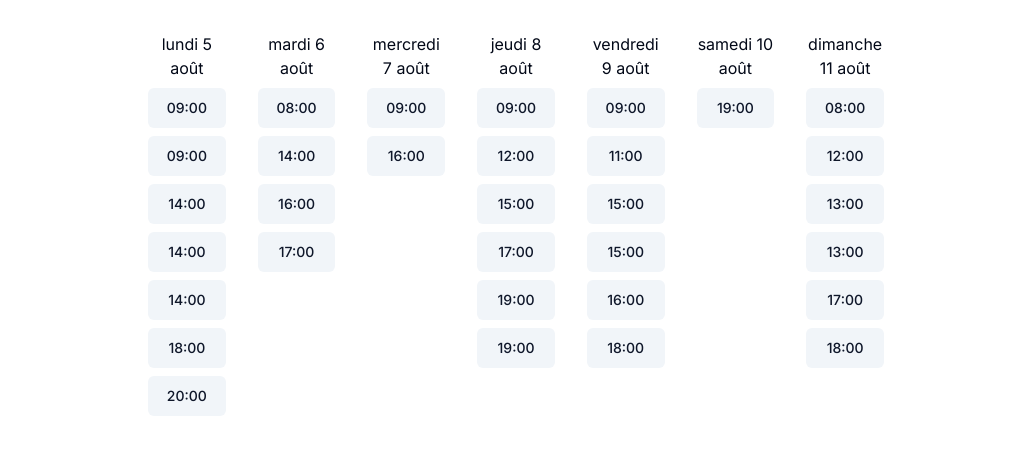
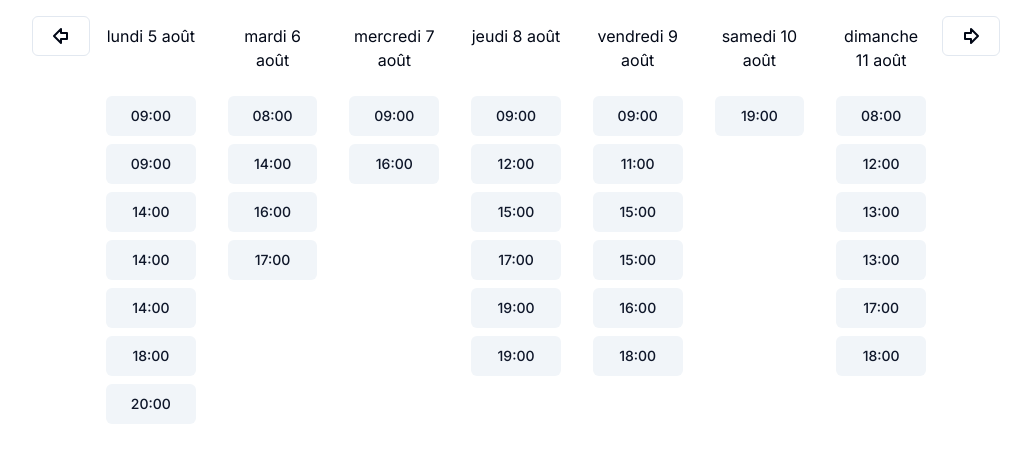
Before and after one commit to arnaudrenaud/calendar-test, a Next.js app: page / in a window 1280 px wide. Shown: the top 462 px of the page, without its empty margins (124-1155 px from the left). Built offline with nearby package versions, Linux system fonts and the light colour scheme.

Commit message:
Add buttons to go to previous and next page

```diff
--- a/src/app/layout.tsx
+++ b/src/app/layout.tsx
@@ -17,7 +17,7 @@ export default function RootLayout({
   return (
     <html lang="fr">
       <body className={inter.className}>
-        <div className="m-auto max-w-[800px] p-4">{children}</div>
+        <div className="m-auto max-w-[1000px] p-4">{children}</div>
       </body>
     </html>
   );
--- a/src/app/page.tsx
+++ b/src/app/page.tsx
@@ -7,19 +7,24 @@ import {
   getNextSevenDays,
   getRandomHours,
 } from "@/lib/date";
+import { ArrowBigLeft, ArrowBigRight } from "lucide-react";
 
 const Calendar = () => {
   const days = getNextSevenDays();
 
   return (
+    <main className="flex">
+      <Button title="Go to previous week" variant="outline">
+        <ArrowBigLeft />
+      </Button>
       <ol className="grid grid-cols-7">
         {days.map((day) => {
           const hours = getRandomHours();
 
           return (
-          <li key={day.getTime()} className="text-center p-4">
+            <li key={day.getTime()} className="text-center pt-2 pl-4 pr-4 pb-4">
               <ol className="flex flex-col gap-2">
-              <h4>{getDateOnlyInFrenchLocale(day)}</h4>
+                <h4 className="min-h-16">{getDateOnlyInFrenchLocale(day)}</h4>
                 {hours.map((hour) => (
                   <Button key={hour} variant="secondary">
                     {getFormattedHour(hour)}
@@ -30,6 +35,10 @@ const Calendar = () => {
           );
         })}
       </ol>
+      <Button title="Go to next week" variant="outline">
+        <ArrowBigRight />
+      </Button>
+    </main>
   );
 };
 
```
Lines whose indentation alone changed are shown as unchanged.
